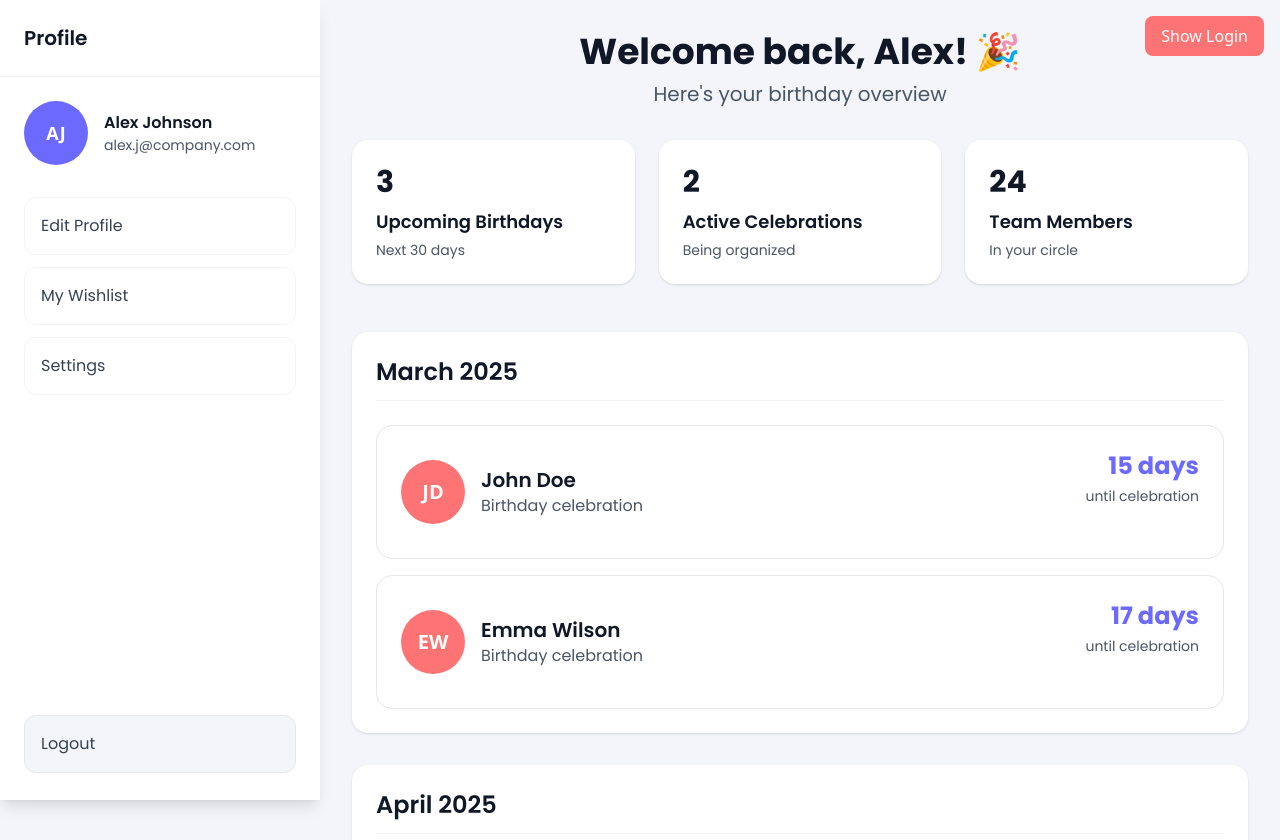
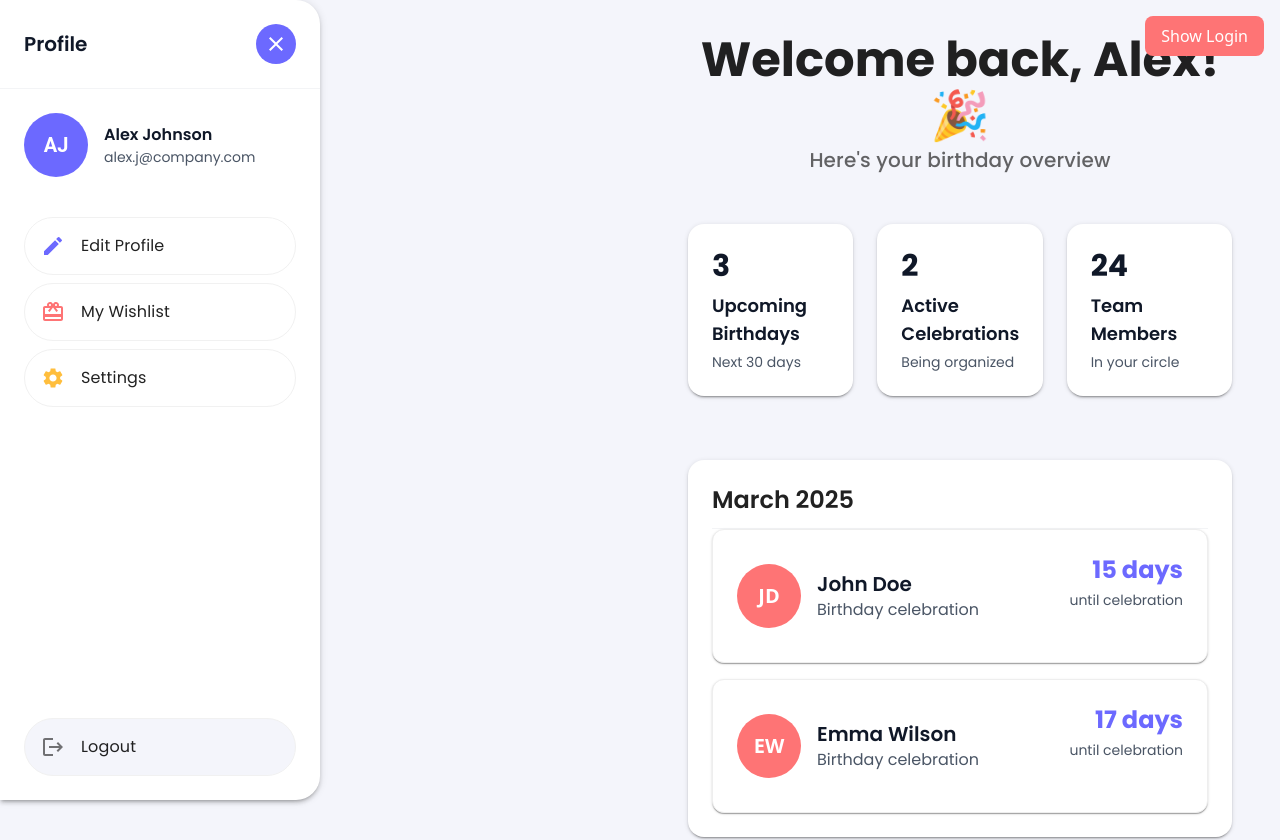
Before and after one commit to filipZlatanovski/symphony-internal-application, a React (Vite) app in the folder front-end/: page / in a window 1280 px wide. Shown: the top 840 px of the page. Built offline with nearby package versions, Linux system fonts and the light colour scheme.

Commit message:
Used MaterialUI components in Homepage creation, and divided them in folders, still haven't made the separate functionality.

```diff
--- a/front-end/package.json
+++ b/front-end/package.json
@@ -10,6 +10,10 @@
     "preview": "vite preview"
   },
   "dependencies": {
+    "@emotion/react": "^11.14.0",
+    "@emotion/styled": "^11.14.1",
+    "@mui/icons-material": "^7.3.2",
+    "@mui/material": "^7.3.2",
     "@tailwindcss/vite": "^4.1.13",
     "motion": "^12.23.22",
     "react": "^19.1.1",
--- a/front-end/src/components/Homepage/Homepage.tsx
+++ b/front-end/src/components/Homepage/Homepage.tsx
@@ -1,8 +1,32 @@
+import {
+  Box,
+  Typography,
+  Container,
+  Paper,
+  Drawer,
+  List,
+  ListItem,
+  ListItemButton,
+  ListItemIcon,
+  ListItemText,
+  Avatar,
+  IconButton
+} from '@mui/material';
+import {
+  Edit,
+  CardGiftcard,
+  Settings,
+  Logout,
+  Menu,
+  Close
+} from '@mui/icons-material';
+import { motion } from 'motion/react';
 import { useState } from 'react';
 
 const Homepage = () => {
-  const [sidebarOpen] = useState(true); // Always open for now
+  const [sidebarOpen, setSidebarOpen] = useState(true);
 
+  // Mock data
   const birthdaysByMonth = [
     {
       month: "March 2025",
@@ -33,9 +57,14 @@ const Homepage = () => {
     { label: 'Team Members', value: '24', sublabel: 'In your circle' },
   ];
 
-  const handleCardClick = (birthday: any) => {
+  const menuItems = [
+    { icon: <Edit />, text: 'Edit Profile', color: '#6c69ff' },
+    { icon: <CardGiftcard />, text: 'My Wishlist', color: '#fe7475' },
+    { icon: <Settings />, text: 'Settings', color: '#ffbe3d' },
+  ];
+
+  const handleCardClick = (birthday: { id: number; name: string; lastName: string; daysLeft: number; }) => {
     console.log('Birthday card clicked:', birthday);
-    // This will open the birthday modal later
   };
 
   const handleProfileEdit = () => {
@@ -47,68 +76,235 @@ const Homepage = () => {
   };
 
   return (
-    <div className="min-h-screen bg-[#f4f5fb]">
-      {/* Sidebar - Always visible */}
-      <div className="fixed inset-y-0 left-0 w-80 bg-white shadow-lg">
-        <div className="p-6 border-b border-gray-100">
+    <Box sx={{ display: 'flex', minHeight: '100vh', backgroundColor: '#f4f5fb' }}>
+      {/* Sidebar */}
+      <Drawer
+        variant="persistent"
+        anchor="left"
+        open={sidebarOpen}
+        sx={{
+          width: 320,
+          flexShrink: 0,
+          '& .MuiDrawer-paper': {
+            width: 320,
+            boxSizing: 'border-box',
+            backgroundColor: 'white',
+            border: 'none',
+            boxShadow: 3,
+            borderRadius: '0 24px 24px 0',
+          },
+        }}
+      >
+        {/* Profile Section with Toggle Button */}
+        <Box className="p-6 border-b border-gray-100 flex items-center justify-between">
           <h2 className="text-xl font-semibold text-gray-900 font-[Poppins]">Profile</h2>
-        </div>
+          <IconButton
+            onClick={() => setSidebarOpen(false)}
+            sx={{
+              backgroundColor: '#6c69ff',
+              color: 'white',
+              '&:hover': {
+                backgroundColor: '#5854e6',
+              },
+              width: 40,
+              height: 40,
+            }}
+          >
+            <Close />
+          </IconButton>
+        </Box>
 
-        <div className="p-6 flex flex-col h-[calc(100vh-80px)]">
-          <div className="flex-1">
-            <div className="flex items-center space-x-4 mb-8">
-              <div className="w-16 h-16 bg-[#6c69ff] rounded-full flex items-center justify-center text-white font-semibold text-lg">
+        <Box className="p-6 flex flex-col h-full">
+          {/* User Info */}
+          <Box className="flex items-center space-x-4 mb-8">
+            <Avatar
+              sx={{
+                width: 64,
+                height: 64,
+                bgcolor: '#6c69ff',
+                fontSize: '1.25rem',
+                fontWeight: 'bold',
+              }}
+            >
               AJ
-              </div>
-              <div>
+            </Avatar>
+            <Box>
               <h3 className="font-semibold text-gray-900 font-[Poppins]">Alex Johnson</h3>
               <p className="text-gray-600 text-sm font-[Poppins]">alex.j@company.com</p>
-              </div>
-            </div>
+            </Box>
+          </Box>
 
-            <div className="space-y-3">
-              <button
-                onClick={handleProfileEdit}
-                className="w-full text-left p-4 rounded-xl hover:bg-[#f4f5fb] transition-all font-[Poppins] text-gray-700 border border-gray-100 hover:border-[#6c69ff] hover:scale-105 transform duration-200"
+          {/* Menu Items */}
+          <List className="flex-1">
+            {menuItems.map((item) => (
+              <ListItem key={item.text} disablePadding sx={{ mb: 1 }}>
+                <ListItemButton
+                  onClick={item.text === 'Edit Profile' ? handleProfileEdit : undefined}
+                  sx={{
+                    borderRadius: 16,
+                    padding: '12px 16px',
+                    '&:hover': {
+                      backgroundColor: '#f4f5fb',
+                      border: `1px solid ${item.color}`,
+                      transform: 'scale(1.02)',
+                    },
+                    transition: 'all 0.2s ease-in-out',
+                    border: '1px solid #f1f1f1',
+                  }}
                 >
-                Edit Profile
-              </button>
-              <button className="w-full text-left p-4 rounded-xl hover:bg-[#f4f5fb] transition-all font-[Poppins] text-gray-700 border border-gray-100 hover:border-[#fe7475] hover:scale-105 transform duration-200">
-                My Wishlist
-              </button>
-              <button className="w-full text-left p-4 rounded-xl hover:bg-[#f4f5fb] transition-all font-[Poppins] text-gray-700 border border-gray-100 hover:border-[#ffbe3d] hover:scale-105 transform duration-200">
-                Settings
-              </button>
-            </div>
-          </div>
+                  <ListItemIcon sx={{ color: item.color, minWidth: 40 }}>
+                    {item.icon}
+                  </ListItemIcon>
+                  <ListItemText
+                    primary={item.text}
+                    primaryTypographyProps={{
+                      fontFamily: 'Poppins',
+                      color: 'text.primary',
+                    }}
+                  />
+                </ListItemButton>
+              </ListItem>
+            ))}
+          </List>
 
-          {/* Logout at bottom */}
-          <button
+          {/* Logout Button */}
+          <ListItem disablePadding sx={{ mt: 'auto' }}>
+            <ListItemButton
               onClick={handleLogout}
-            className="w-full text-left p-4 rounded-xl bg-[#f4f5fb] hover:bg-red-50 hover:text-red-600 transition-all font-[Poppins] text-gray-700 border border-gray-200 mt-auto hover:scale-105 transform duration-200"
+              sx={{
+                borderRadius: 16,
+                padding: '12px 16px',
+                backgroundColor: '#f4f5fb',
+                '&:hover': {
+                  backgroundColor: '#fee',
+                  color: 'error.main',
+                  border: '1px solid',
+                  borderColor: 'error.light',
+                  transform: 'scale(1.02)',
+                },
+                transition: 'all 0.2s ease-in-out',
+                border: '1px solid #f1f1f1',
+              }}
             >
-            Logout
-          </button>
-        </div>
-      </div>
+              <ListItemIcon sx={{ minWidth: 40 }}>
+                <Logout />
+              </ListItemIcon>
+              <ListItemText
+                primary="Logout"
+                primaryTypographyProps={{
+                  fontFamily: 'Poppins',
+                }}
+              />
+            </ListItemButton>
+          </ListItem>
+        </Box>
+      </Drawer>
 
-      {/* Main Content */}
-      <div className="ml-80">
-        <div className="p-8">
+      {/* Main Content - Always Centered */}
+      <Box
+        component="main"
+        sx={{
+          flexGrow: 1,
+          display: 'flex',
+          flexDirection: 'column',
+          alignItems: 'center',
+          justifyContent: 'flex-start',
+          minHeight: '100vh',
+          transition: 'margin-left 0.3s ease-in-out',
+          marginLeft: sidebarOpen ? '320px' : 0,
+          backgroundColor: '#f4f5fb',
+          width: '100%',
+        }}
+      >
+        {/* Toggle Button when sidebar is closed */}
+        {!sidebarOpen && (
+          <IconButton
+            onClick={() => setSidebarOpen(true)}
+            sx={{
+              position: 'fixed',
+              top: 16,
+              left: 16,
+              zIndex: 1300,
+              backgroundColor: '#6c69ff',
+              color: 'white',
+              '&:hover': {
+                backgroundColor: '#5854e6',
+              },
+              width: 48,
+              height: 48,
+            }}
+          >
+            <Menu />
+          </IconButton>
+        )}
+
+        {/* Content Container */}
+        <Container
+          maxWidth="xl"
+          sx={{
+            width: '100%',
+            py: 4,
+            px: { xs: 2, sm: 3, md: 4, lg: 6 },
+            display: 'flex',
+            flexDirection: 'column',
+            alignItems: 'center',
+          }}
+        >
           {/* Welcome Title */}
-          <div className="mb-8 text-center">
-            <h1 className="text-4xl font-bold text-gray-900 font-[Poppins] mb-2">
+          <Box className="mb-12 text-center" sx={{ width: '100%', maxWidth: '1400px' }}>
+            <Typography
+              variant="h3"
+              className="mb-3"
+              sx={{
+                fontFamily: 'Poppins',
+                fontWeight: 'bold',
+                color: 'text.primary',
+                fontSize: { xs: '1.75rem', sm: '2.5rem', md: '3rem' }
+              }}
+            >
               Welcome back, Alex! 🎉
-            </h1>
-            <p className="text-xl text-gray-600 font-[Poppins]">
+            </Typography>
+            <Typography
+              variant="h6"
+              sx={{
+                fontFamily: 'Poppins',
+                color: 'text.secondary',
+                fontSize: { xs: '0.875rem', sm: '1rem', md: '1.25rem' }
+              }}
+            >
               Here's your birthday overview
-            </p>
-          </div>
+            </Typography>
+          </Box>
 
-          {/* Stats Cards */}
-          <div className="grid grid-cols-1 md:grid-cols-3 gap-6 mb-12">
+          {/* Stats Cards - Centered */}
+          <Box
+            className="grid grid-cols-1 md:grid-cols-3 gap-6 mb-16"
+            sx={{
+              width: '100%',
+              maxWidth: '1400px',
+            }}
+          >
             {stats.map((stat, index) => (
-              <div key={index} className="bg-white rounded-2xl p-6 shadow-sm hover:shadow-md transition-all duration-300 hover:scale-105 transform">
+              <motion.div
+                key={index}
+                whileHover={{ scale: 1.05 }}
+                transition={{ duration: 0.2 }}
+              >
+                <Paper
+                  className="p-6 hover:shadow-md transition-all duration-300"
+                  sx={{
+                    backgroundColor: 'white',
+                    borderRadius: 4,
+                    boxShadow: 2,
+                    '&:hover': {
+                      boxShadow: 6
+                    },
+                    height: '100%',
+                    display: 'flex',
+                    flexDirection: 'column',
+                    justifyContent: 'center',
+                  }}
+                >
                   <div className="text-3xl font-bold text-gray-900 font-[Poppins] mb-2">
                     {stat.value}
                   </div>
@@ -118,30 +314,72 @@ const Homepage = () => {
                   <div className="text-sm text-gray-600 font-[Poppins]">
                     {stat.sublabel}
                   </div>
-              </div>
+                </Paper>
+              </motion.div>
             ))}
-          </div>
+          </Box>
 
-          {/* Upcoming Birthdays by Month */}
-          <div className="space-y-8">
+          {/* Upcoming Birthdays by Month - Centered */}
+          <Box
+            className="space-y-8"
+            sx={{
+              width: '100%',
+              maxWidth: '1400px',
+            }}
+          >
             {birthdaysByMonth.map((monthData, index) => (
-              <div key={index} className="bg-white rounded-2xl shadow-sm p-6">
-                <h2 className="text-2xl font-semibold text-gray-900 font-[Poppins] mb-6 border-b border-gray-100 pb-3">
+              <Paper
+                key={index}
+                className="p-6"
+                sx={{
+                  backgroundColor: 'white',
+                  borderRadius: 4,
+                  boxShadow: 2,
+                }}
+              >
+                <Typography
+                  variant="h5"
+                  className="mb-6 border-b border-gray-100 pb-3"
+                  sx={{
+                    fontFamily: 'Poppins',
+                    fontWeight: 600,
+                    color: 'text.primary'
+                  }}
+                >
                   {monthData.month}
-                </h2>
+                </Typography>
 
                 <div className="space-y-4">
                   {monthData.birthdays.map((birthday) => (
-                    <div
+                    <motion.div
                       key={birthday.id}
+                      whileHover={{ scale: 1.02 }}
+                      transition={{ duration: 0.3 }}
+                    >
+                      <Paper
+                        className="p-6 cursor-pointer group transition-all duration-300"
+                        sx={{
+                          backgroundColor: 'white',
+                          borderRadius: 3,
+                          border: '1px solid',
+                          borderColor: 'grey.200',
+                          '&:hover': {
+                            boxShadow: 6,
+                            borderColor: '#6c69ff',
+                            borderRadius: 4,
+                          }
+                        }}
                         onClick={() => handleCardClick(birthday)}
-                      className="border border-gray-200 rounded-2xl p-6 hover:shadow-xl transition-all duration-300 cursor-pointer hover:border-[#6c69ff] group hover:scale-102 transform"
                       >
                         <div className="flex items-center justify-between">
                           <div className="flex items-center space-x-4">
-                          <div className="w-16 h-16 bg-[#fe7475] rounded-full flex items-center justify-center text-white font-semibold text-xl group-hover:bg-[#6c69ff] transition-all duration-300 group-hover:scale-110 transform">
+                            <motion.div
+                              whileHover={{ scale: 1.1 }}
+                              transition={{ duration: 0.2 }}
+                              className="w-16 h-16 bg-[#fe7475] rounded-full flex items-center justify-center text-white font-semibold text-xl group-hover:bg-[#6c69ff] transition-all duration-300"
+                            >
                               {birthday.name[0]}{birthday.lastName[0]}
-                          </div>
+                            </motion.div>
                             <div>
                               <h4 className="font-semibold text-gray-900 font-[Poppins] text-xl group-hover:text-[#6c69ff] transition-colors duration-300">
                                 {birthday.name} {birthday.lastName}
@@ -153,26 +391,36 @@ const Homepage = () => {
                           </div>
 
                           <div className="text-right">
-                          <div className="text-2xl font-bold text-[#6c69ff] font-[Poppins] mb-1 group-hover:scale-110 transform transition-transform duration-300">
+                            <motion.div
+                              whileHover={{ scale: 1.1 }}
+                              transition={{ duration: 0.2 }}
+                              className="text-2xl font-bold text-[#6c69ff] font-[Poppins] mb-1"
+                            >
                               {birthday.daysLeft} days
-                          </div>
+                            </motion.div>
                             <div className="text-sm text-gray-600 font-[Poppins]">
                               until celebration
                             </div>
-                          <div className="mt-2 text-[#6c69ff] text-sm font-[Poppins] font-medium opacity-0 group-hover:opacity-100 transition-opacity duration-300">
+                            <motion.div
+                              initial={{ opacity: 0 }}
+                              whileHover={{ opacity: 1 }}
+                              transition={{ duration: 0.3 }}
+                              className="mt-2 text-[#6c69ff] text-sm font-[Poppins] font-medium"
+                            >
                               Click to contribute →
+                            </motion.div>
                           </div>
                         </div>
-                      </div>
-                    </div>
+                      </Paper>
+                    </motion.div>
                   ))}
                 </div>
-              </div>
+              </Paper>
             ))}
-          </div>
-        </div>
-      </div>
-    </div>
+          </Box>
+        </Container>
+      </Box>
+    </Box>
   );
 };
 
```
Also changed, not shown: front-end/src/components/BirthdayCard/BirthdayCard.tsx (added), front-end/src/components/MonthSection/MonthSection.tsx (added), front-end/src/components/Sidebar/Sidebar.tsx (added), front-end/src/components/StatsCard/StatsCard.tsx (added), 1 other file (tests, documents, lock files or other folders). Lines whose indentation alone changed are shown as unchanged.
